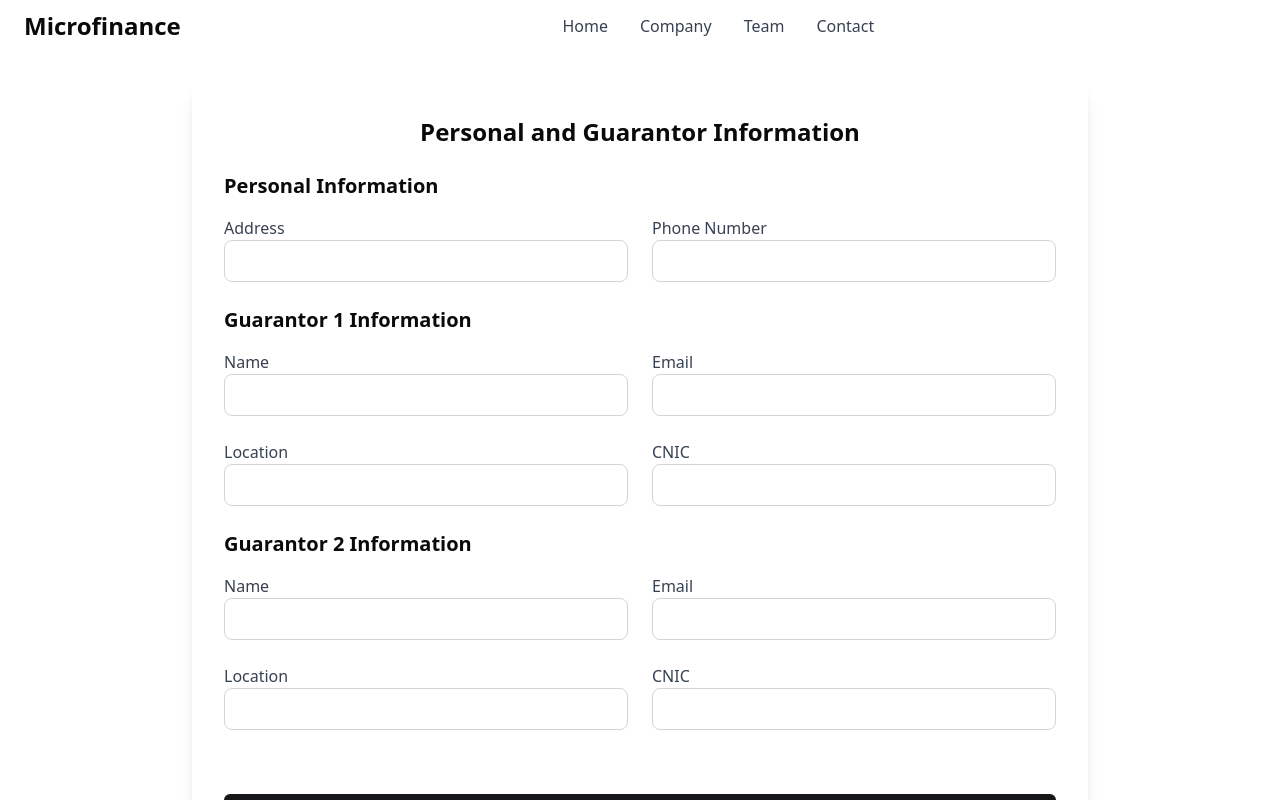
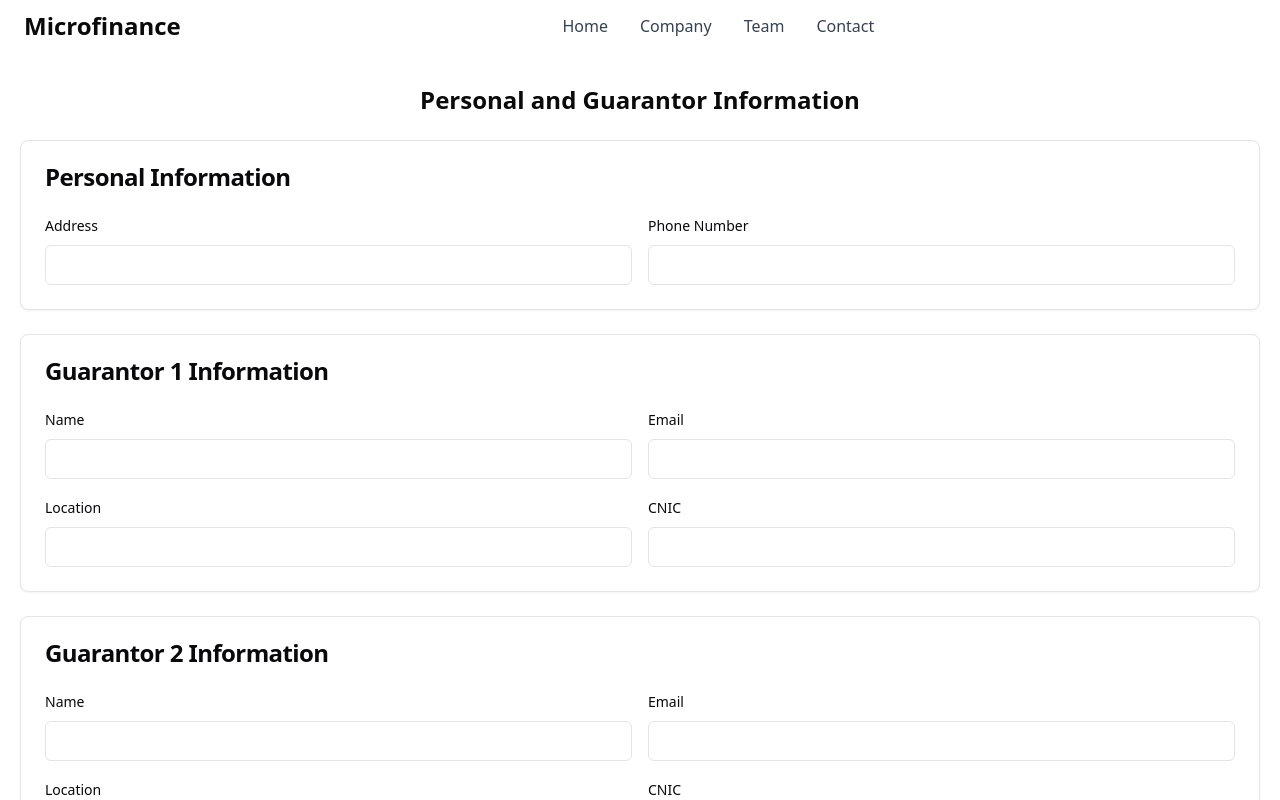
Before and after one commit to Abdul-Hannan786/Frontend-Boiler-Plate, a Next.js app: page /info in a window 1280 px wide. Shown: the top 800 px of the page. Built offline with nearby package versions, Linux system fonts and the light colour scheme.

Commit message:
update and submit the hackathon

```diff
--- a/src/app/(root)/info/page.tsx
+++ b/src/app/(root)/info/page.tsx
@@ -1,9 +1,13 @@
 // components/Form.js
 "use client";
 import { Button } from "@/components/ui/button";
-import Link from "next/link";
+import { Card, CardContent, CardHeader, CardTitle } from "@/components/ui/card";
+import { Input } from "@/components/ui/input";
+import { Label } from "@/components/ui/label";
+import { useRouter } from "next/navigation";
 
 import { useState } from "react";
+import toast from "react-hot-toast";
 
 interface Guarantor {
   name: string;
@@ -20,6 +24,7 @@ interface FormData {
 }
 
 const Info = () => {
+  const router = useRouter()
   const [formData, setFormData] = useState<FormData>({
     address: "",
     phone: "",
@@ -36,7 +41,9 @@ const Info = () => {
       // TypeScript understands that we are dealing with the right part of the state
       setFormData((prevFormData) => {
         // Ensure the guarantor field is of type `Guarantor` before spreading
-        const updatedGuarantor = prevFormData[guarantor as keyof FormData] as Guarantor;
+        const updatedGuarantor = prevFormData[
+          guarantor as keyof FormData
+        ] as Guarantor;
 
         return {
           ...prevFormData,
@@ -57,198 +64,168 @@ const Info = () => {
 
   const handleSubmit = (e: React.FormEvent<HTMLFormElement>) => {
     e.preventDefault();
-    console.log(formData); // Handle form submission, e.g., send data to an API
+
+    // Validation
+    const { address, phone, guarantor1, guarantor2 } = formData;
+    if (
+      !address ||
+      !phone ||
+      !guarantor1.name ||
+      !guarantor1.email ||
+      !guarantor1.location ||
+      !guarantor1.cnic ||
+      !guarantor2.name ||
+      !guarantor2.email ||
+      !guarantor2.location ||
+      !guarantor2.cnic
+    ) {
+      toast.error("All fields are required. Please fill in all the fields.");
+      return;
+    }
+
+    // If validation passes
+    toast.success("Form submitted successfully!");
+    router.push("/dashboard");
   };
 
   return (
-    <div className="max-w-4xl mx-auto mt-8 bg-white p-8 rounded-lg shadow-lg">
+    <div className="container mx-auto px-4 py-8">
       <h2 className="text-2xl font-semibold text-center mb-6">
         Personal and Guarantor Information
       </h2>
-      <form onSubmit={handleSubmit}>
-        {/* Personal Information */}
-        <div className="mb-6">
-          <h3 className="text-xl font-semibold mb-4">Personal Information</h3>
-          <div className="grid grid-cols-2 gap-6">
-            <div>
-              <label htmlFor="address" className="block text-gray-700">
-                Address
-              </label>
-              <input
-                type="text"
+      <form onSubmit={handleSubmit} className="space-y-6">
+        <Card>
+          <CardHeader>
+            <CardTitle>Personal Information</CardTitle>
+          </CardHeader>
+          <CardContent className="grid gap-4 sm:grid-cols-2">
+            <div className="space-y-2">
+              <Label htmlFor="address">Address</Label>
+              <Input
                 id="address"
                 name="address"
-                className="w-full p-2 border border-gray-300 rounded-lg"
                 value={formData.address}
                 onChange={handleChange}
                 required
               />
             </div>
-            <div>
-              <label htmlFor="phone" className="block text-gray-700">
-                Phone Number
-              </label>
-              <input
-                type="tel"
+            <div className="space-y-2">
+              <Label htmlFor="phone">Phone Number</Label>
+              <Input
                 id="phone"
                 name="phone"
-                className="w-full p-2 border border-gray-300 rounded-lg"
+                type="tel"
                 value={formData.phone}
                 onChange={handleChange}
                 required
               />
             </div>
-          </div>
-        </div>
+          </CardContent>
+        </Card>
 
-        {/* Guarantor 1 Information */}
-        <div className="mb-6">
-          <h3 className="text-xl font-semibold mb-4">
-            Guarantor 1 Information
-          </h3>
-          <div className="grid grid-cols-2 gap-6">
-            <div>
-              <label htmlFor="guarantor1.name" className="block text-gray-700">
-                Name
-              </label>
-              <input
-                type="text"
+        <Card>
+          <CardHeader>
+            <CardTitle>Guarantor 1 Information</CardTitle>
+          </CardHeader>
+          <CardContent className="grid gap-4 sm:grid-cols-2">
+            <div className="space-y-2">
+              <Label htmlFor="guarantor1.name">Name</Label>
+              <Input
                 id="guarantor1.name"
                 name="guarantor1.name"
-                className="w-full p-2 border border-gray-300 rounded-lg"
                 value={formData.guarantor1.name}
                 onChange={handleChange}
                 required
               />
             </div>
-            <div>
-              <label htmlFor="guarantor1.email" className="block text-gray-700">
-                Email
-              </label>
-              <input
-                type="email"
+            <div className="space-y-2">
+              <Label htmlFor="guarantor1.email">Email</Label>
+              <Input
                 id="guarantor1.email"
                 name="guarantor1.email"
-                className="w-full p-2 border border-gray-300 rounded-lg"
+                type="email"
                 value={formData.guarantor1.email}
                 onChange={handleChange}
                 required
               />
             </div>
-            <div>
-              <label
-                htmlFor="guarantor1.location"
-                className="block text-gray-700"
-              >
-                Location
-              </label>
-              <input
-                type="text"
+            <div className="space-y-2">
+              <Label htmlFor="guarantor1.location">Location</Label>
+              <Input
                 id="guarantor1.location"
                 name="guarantor1.location"
-                className="w-full p-2 border border-gray-300 rounded-lg"
                 value={formData.guarantor1.location}
                 onChange={handleChange}
                 required
               />
             </div>
-            <div>
-              <label htmlFor="guarantor1.cnic" className="block text-gray-700">
-                CNIC
-              </label>
-              <input
-                type="text"
+            <div className="space-y-2">
+              <Label htmlFor="guarantor1.cnic">CNIC</Label>
+              <Input
                 id="guarantor1.cnic"
                 name="guarantor1.cnic"
-                className="w-full p-2 border border-gray-300 rounded-lg"
                 value={formData.guarantor1.cnic}
                 onChange={handleChange}
                 required
               />
             </div>
-          </div>
-        </div>
+          </CardContent>
+        </Card>
 
-        {/* Guarantor 2 Information */}
-        <div className="mb-6">
-          <h3 className="text-xl font-semibold mb-4">
-            Guarantor 2 Information
-          </h3>
-          <div className="grid grid-cols-2 gap-6">
-            <div>
-              <label htmlFor="guarantor2.name" className="block text-gray-700">
-                Name
-              </label>
-              <input
-                type="text"
+        <Card>
+          <CardHeader>
+            <CardTitle>Guarantor 2 Information</CardTitle>
+          </CardHeader>
+          <CardContent className="grid gap-4 sm:grid-cols-2">
+            <div className="space-y-2">
+              <Label htmlFor="guarantor2.name">Name</Label>
+              <Input
                 id="guarantor2.name"
                 name="guarantor2.name"
-                className="w-full p-2 border border-gray-300 rounded-lg"
                 value={formData.guarantor2.name}
                 onChange={handleChange}
                 required
               />
             </div>
-            <div>
-              <label htmlFor="guarantor2.email" className="block text-gray-700">
-                Email
-              </label>
-              <input
-                type="email"
+            <div className="space-y-2">
+              <Label htmlFor="guarantor2.email">Email</Label>
+              <Input
                 id="guarantor2.email"
                 name="guarantor2.email"
-                className="w-full p-2 border border-gray-300 rounded-lg"
+                type="email"
                 value={formData.guarantor2.email}
                 onChange={handleChange}
                 required
               />
             </div>
-            <div>
-              <label
-                htmlFor="guarantor2.location"
-                className="block text-gray-700"
-              >
-                Location
-              </label>
-              <input
-                type="text"
+            <div className="space-y-2">
+              <Label htmlFor="guarantor2.location">Location</Label>
+              <Input
                 id="guarantor2.location"
                 name="guarantor2.location"
-                className="w-full p-2 border border-gray-300 rounded-lg"
                 value={formData.guarantor2.location}
                 onChange={handleChange}
                 required
               />
             </div>
-            <div>
-              <label htmlFor="guarantor2.cnic" className="block text-gray-700">
-                CNIC
-              </label>
-              <input
-                type="text"
+            <div className="space-y-2">
+              <Label htmlFor="guarantor2.cnic">CNIC</Label>
+              <Input
                 id="guarantor2.cnic"
                 name="guarantor2.cnic"
-                className="w-full p-2 border border-gray-300 rounded-lg"
                 value={formData.guarantor2.cnic}
                 onChange={handleChange}
                 required
               />
             </div>
-          </div>
+          </CardContent>
+        </Card>
+
+        <div className="flex flex-col sm:flex-row justify-center gap-4">
+          <Button type="submit" className="w-full">
+            Submit
+          </Button>
         </div>
-
-        {/* Submit Button */}
-        <div className="text-center">
-          <button
-            type="submit"
-            className="bg-blue-500 text-white px-6 py-2 rounded-lg hover:bg-blue-600 focus:outline-none"
-          >
-            Submit
-          </button>
-        </div>
-        <Link href={"/dashboard"}>
-          <Button className="w-full">Proceed</Button>
-        </Link>
       </form>
     </div>
   );
```
